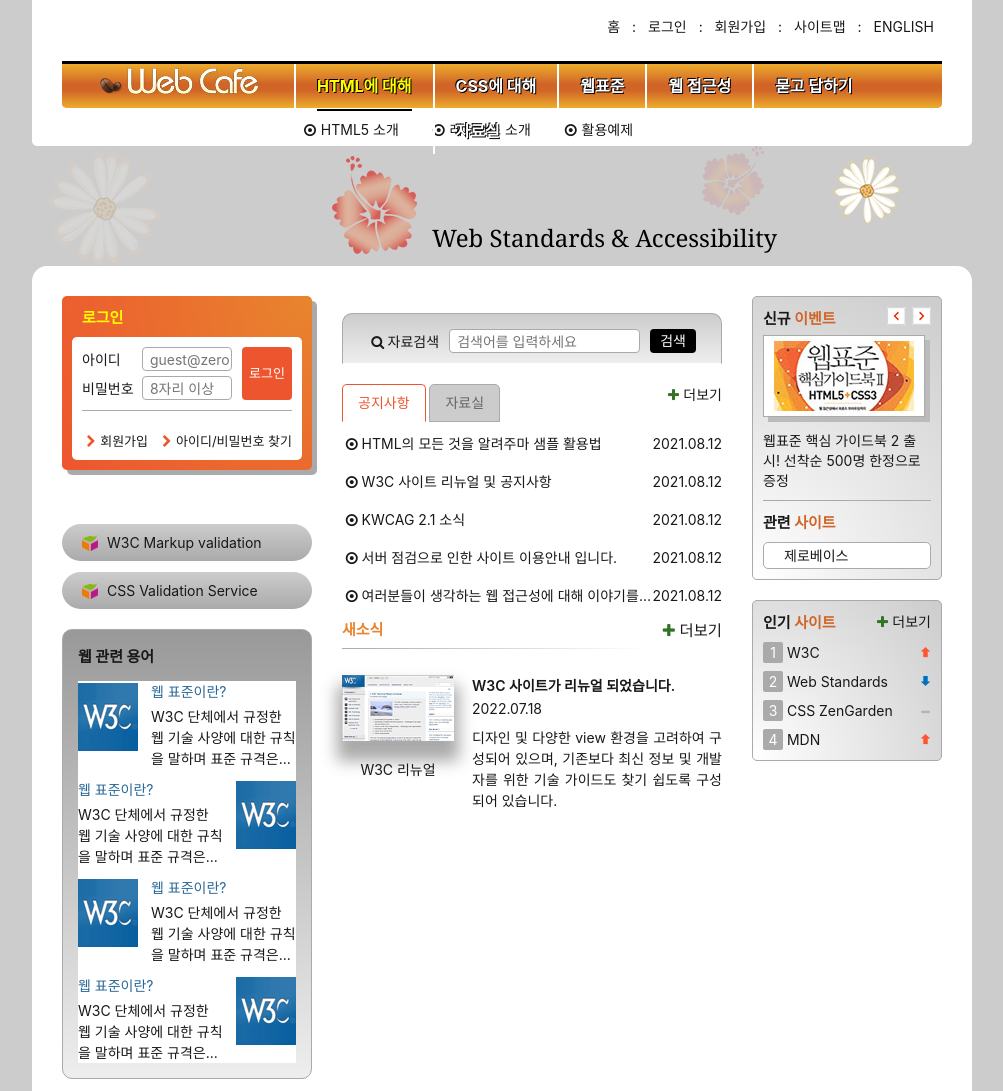
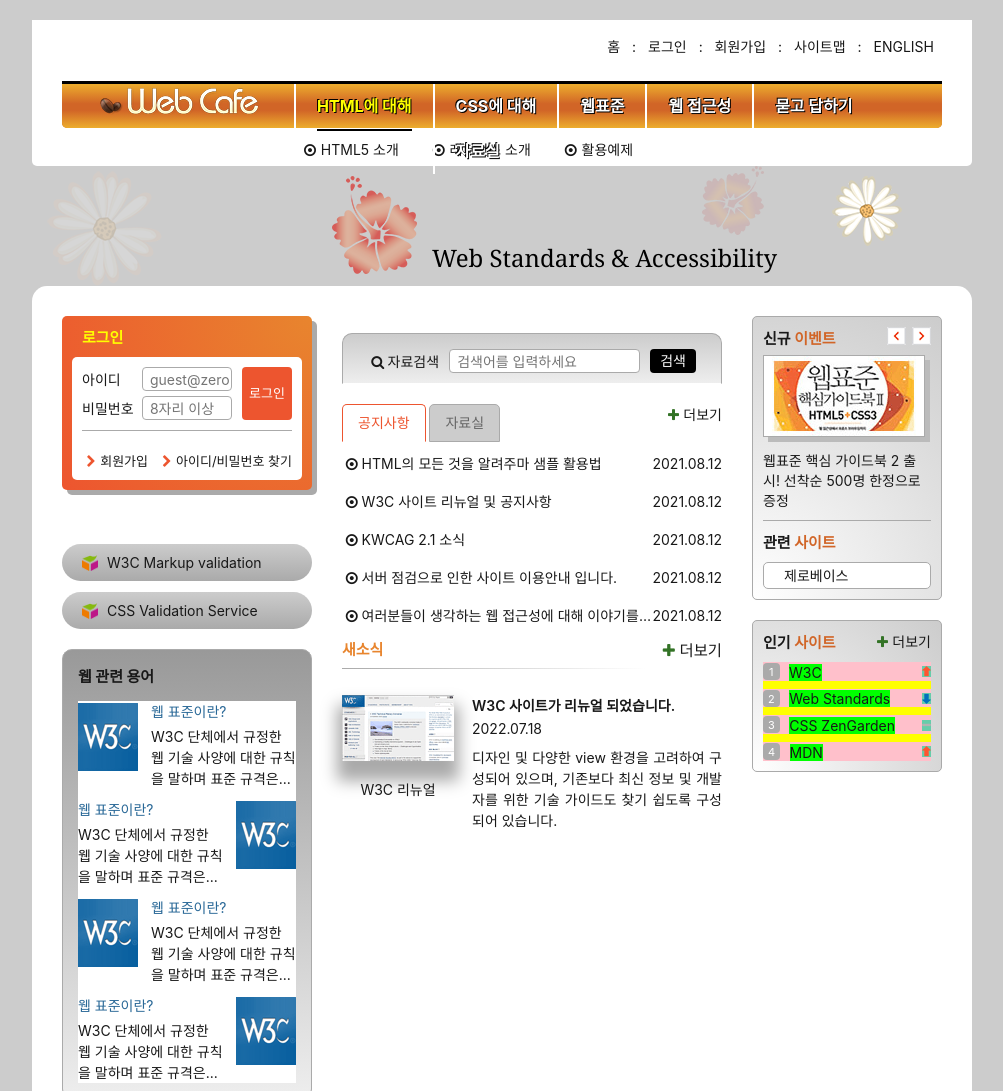
Before and after one commit to pereng11/zeroConnecTo, a website: page HTML5/index.html in a window 1280 px wide. Shown: the top 1091 px of the page, without its empty margins (138-1141 px from the left). Drawn offline with Linux system fonts and the light colour scheme; a web font is replaced by a local one.

Commit message:
인기사이트 디자인 완성(슬비님 코드)

```diff
--- a/HTML5/css/index.css
+++ b/HTML5/css/index.css
@@ -50,6 +50,20 @@
 	font-weight: 400;
 	background: #ccc;
 	color: #181818;
+}
+
+/* 스킵 네비게이션 */
+.skip-nav a {
+	padding: 4px 0;
+	opacity: 0;
+	flex-flow: row nowrap;
+	background: #000;
+	color: #fff;
+	justify-content: center;
+	padding: 8px;
+}
+.skip-nav a:focus {
+	display: flex;
 }
 
 /* 레이아웃 */
@@ -693,57 +707,49 @@
 	position: relative;
 }
 .favorite-list {
+	background-color: yellow;
 	margin-top: 10px;
 	list-style-type: none;
 }
 .favorite-list li {
+	background: pink;
+	margin-top: 8px;
+	counter-increment: number;
 	position: relative;
-	margin-top: 8px;
 }
+.favorite-list li::before {
+	content: counter(number);
+	display: inline-flex;
+	padding: 2px 5px 1px;
+	font-size: 1.1rem;
+	color: #fff;
+	background-color: #aaa;
+	border-radius: 4px;
+	min-width: 1.5em;
+	justify-content: center;
+	margin-right: 0.5em;
+}
+
 .favorite-list a {
-	display: inline-block;
-	/* margin-top: 8px; */
-	width: 80%;
+	background: lime;
+	vertical-align: middle;
 }
-.favorite-list li em {
+.favorite-list em {
+	background-color: mediumaquamarine;
 	position: absolute;
-	top: 25%;
+	top: 50%;
 	right: 0;
-	display: inline-block;
-	width: 10px;
+	width: 9px;
 	height: 11px;
+	margin-top: -5px;
 	background-image: url(./images/rank.png);
 	background-repeat: no-repeat;
 }
-.stop {
-	background-position: 0 -20px;
+.favorite-list .down {
+	background-position: 0 100%;
 }
-.down {
-	background-position: 0 -45px;
-}
-
-.no1::before,
-.no2::before,
-.no3::before,
-.no4::before {
-	content: '1';
-	color: #fff;
-	background: #aaa;
-	display: inline-block;
-	width: 20px;
-	text-align: center;
-	padding: 2px 5px;
-	border-radius: 2px;
-	margin: 0;
-}
-.no2::before {
-	content: '2';
-}
-.no3::before {
-	content: '3';
-}
-.no4::before {
-	content: '4';
+.favorite-list .stop {
+	background-position: 0 50%;
 }
 
 .favorite-more {
--- a/HTML5/index.html
+++ b/HTML5/index.html
@@ -7,6 +7,9 @@
 		<link rel="stylesheet" href="./css/index.css" />
 	</head>
 	<body>
+		<div class="skip-nav">
+			<a href="#userEmail">본문 바로가기</a>
+		</div>
 		<header class="header">
 			<h1 class="logo">
 				<a href="/"><img src="./assets/logo.png" alt="Web Cafe" /></a>
```
